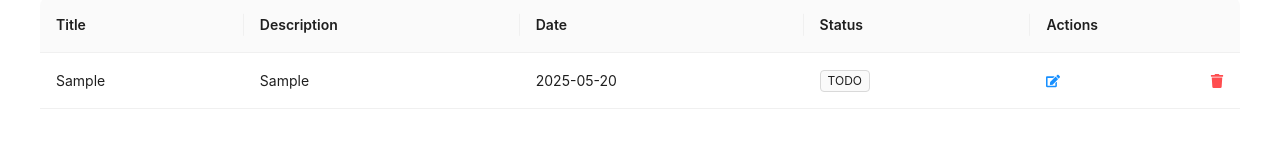
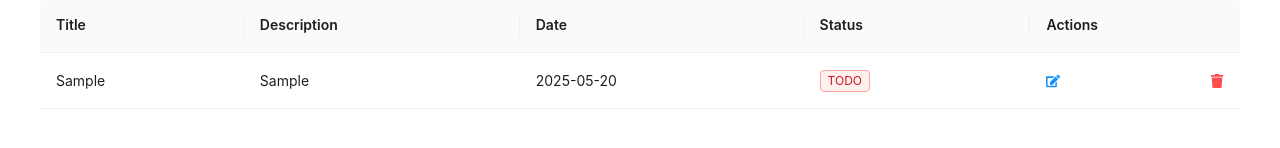
Before and after one commit to anikakash/Redux-task, a React (Vite) app in the folder ReduxTodo/: page / in a window 1280 px wide. Both pictures are taken after typing "Sample", "Sample", "Sample" into the empty fields and a click on the button "Add Task". Shown: the part 400-548 px from the top of the page. Built offline with nearby package versions, Linux system fonts and the light colour scheme.

Commit message:
ui: add color in status

```diff
--- a/ReduxTodo/src/Components/TodoCrud.jsx
+++ b/ReduxTodo/src/Components/TodoCrud.jsx
@@ -61,6 +61,10 @@ const SearchBar = styled(Search)`
   width: 20%;
 `;
 
+const TagStyle = styled(Tag)`
+
+`
+
 const TodoCrud = () => {
   const dispatch = useDispatch();
   const allTasks = useSelector((state) => state);
@@ -116,6 +120,17 @@ const TodoCrud = () => {
       .includes(searchTerm.toLocaleLowerCase());
     return matchesStatus && matchsSearch;
   });
+
+  const getStatusColor = (status) => {
+  switch (status) {
+    case "todo":
+      return "red";
+    case "progress":
+      return "orange";
+    case "complete":
+      return "green";
+  }
+};
 
   const columns = [
     {
@@ -182,7 +197,7 @@ const TodoCrud = () => {
             />
           </Form.Item>
         ) : (
-          <Tag>{status.toUpperCase()}</Tag>
+          <Tag color={getStatusColor(status.toLocaleLowerCase())}>{status.toUpperCase()}</Tag>
         ),
     },
     {
```
